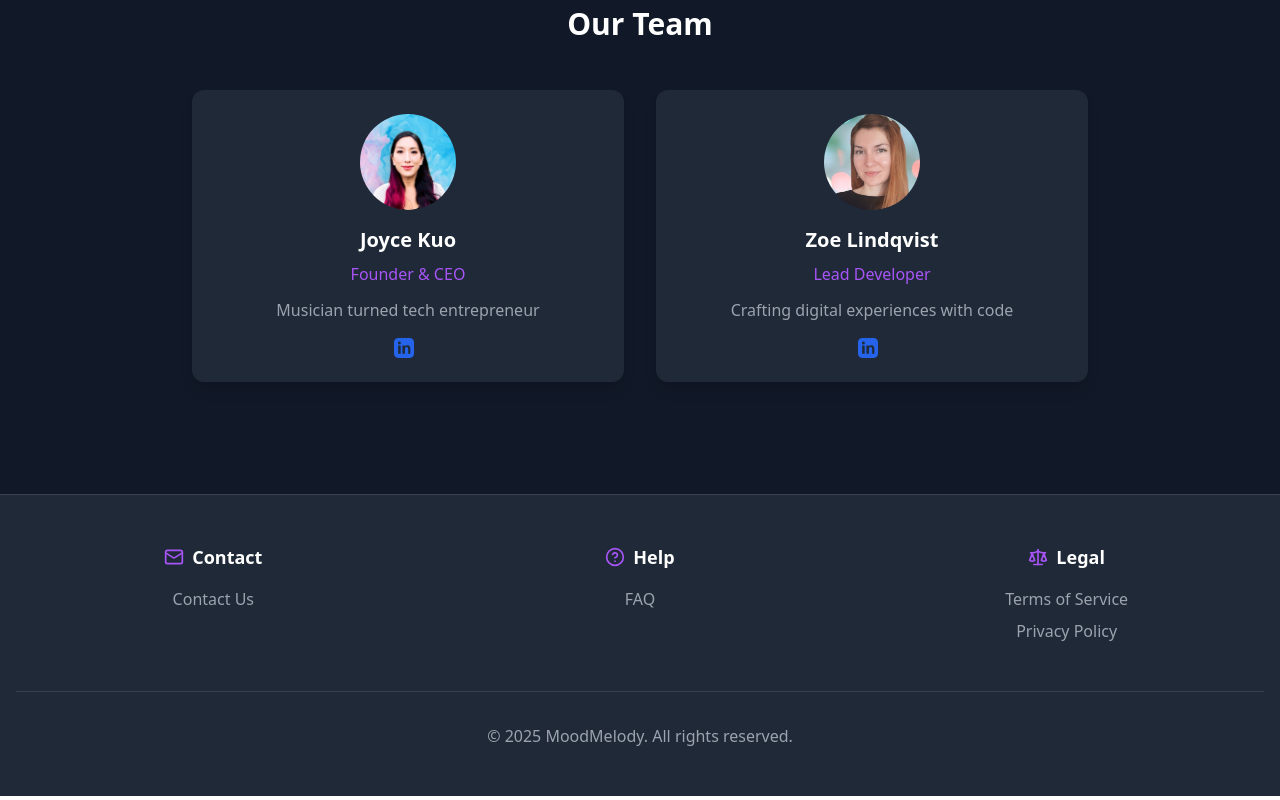
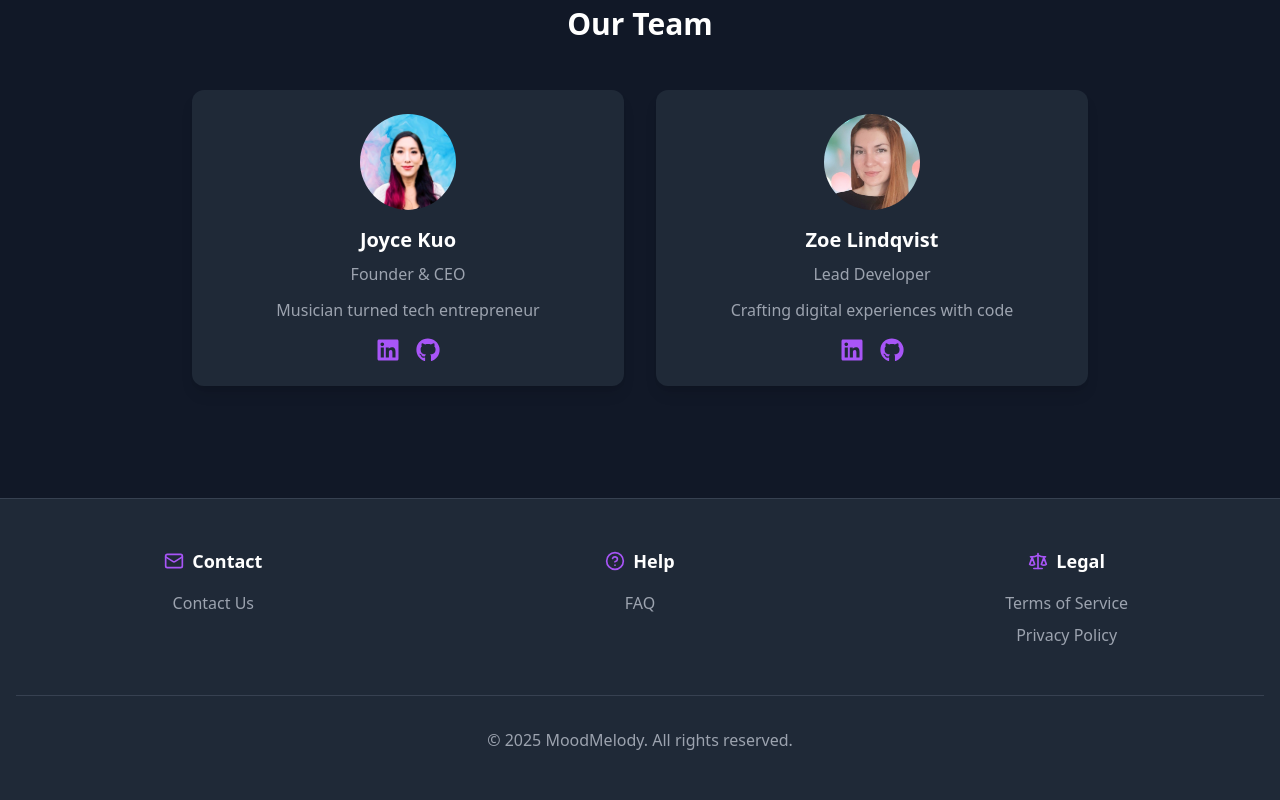
Before and after one commit to zoe-lindqvist/project-final, a React (Vite) app in the folder frontend/: page /about in a window 1280 px wide. Shown: the part 670-1470 px from the top of the page. Built offline with nearby package versions, Linux system fonts and the light colour scheme; no server answers.

Commit message:
fix about section

```diff
--- a/frontend/package.json
+++ b/frontend/package.json
@@ -15,6 +15,7 @@
     "lucide-react": "^0.471.1",
     "react": "^18.2.0",
     "react-dom": "^18.2.0",
+    "react-icons": "^5.5.0",
     "react-router-dom": "^7.1.3",
     "react-textarea-autosize": "^8.5.7",
     "zustand": "^5.0.3"
--- a/frontend/src/pages/About.tsx
+++ b/frontend/src/pages/About.tsx
@@ -15,6 +15,7 @@
  */
 
 import { Music2, Heart, Users, Sparkles } from "lucide-react";
+import { FaLinkedin, FaGithub } from "react-icons/fa";
 
 export const About: React.FC = () => {
   return (
@@ -130,14 +131,18 @@ export const About: React.FC = () => {
               role: "Founder & CEO",
               bio: "Musician turned tech entrepreneur",
               linkedin: "https://www.linkedin.com/in/joyce-kuo-dev/",
+              github: "https://github.com/JoyceKuode",
               image: "/headshots/joyce-kuo.jpg",
             },
             {
               name: "Zoe Lindqvist",
               role: "Lead Developer",
               bio: "Crafting digital experiences with code",
-              linkedin: "https://www.linkedin.com/in/zoe-lindqvist/",
+              // linkedin: "https://www.linkedin.com/in/zoe-lindqvist/",
+              // github: "",
               image: "/headshots/zoe-lindqvist-2.jpg",
+              github: "https://github.com/zoelindqvist",
+              linkedin: "https://linkedin.com/in/zoelindqvist",
             },
           ].map((member, index) => (
             <div
@@ -156,7 +161,7 @@ export const About: React.FC = () => {
               <h3 className="text-xl font-semibold text-text-light dark:text-white mb-2">
                 {member.name}
               </h3>
-              <p className="text-primary-accent dark:text-primary font-medium mb-3">
+              <p className="text-text-light dark:text-text-dark font-medium mb-3">
                 {member.role}
               </p>
 
@@ -164,23 +169,30 @@ export const About: React.FC = () => {
                 {member.bio}
               </p>
 
+              <div className="flex items-center justify-center gap-4">
                 {/* LinkedIn Profile Link */}
                 <a
                   href={member.linkedin}
                   target="_blank"
                   rel="noopener noreferrer"
-                className="mt-4 flex items-center justify-center text-secondary-accent dark:text-secondary-400 hover:underline"
                   aria-label={`Visit ${member.name}'s LinkedIn profile`}
+                  className="mt-4 text-primary-accent dark:text-primary
+                  transition-transform transform hover:scale-110 "
                 >
-                <svg
-                  className="w-5 h-5 mr-2 transition-transform transform hover:scale-110 hover:text-primary-accent dark:hover:text-primary duration-200"
-                  xmlns="http://www.w3.org/2000/svg"
-                  fill="currentColor"
-                  viewBox="0 0 24 24"
+                  <FaLinkedin className="w-6 h-6" />
+                </a>
+
+                {/* GitHub */}
+                <a
+                  href={member.github}
+                  target="_blank"
+                  rel="noopener noreferrer"
+                  className="mt-4 text-primary-accent dark:text-primary transition-transform transform hover:scale-110"
+                  aria-label={`Visit ${member.name}'s GitHub profile`}
                 >
-                  <path d="M19 0h-14c-2.761 0-5 2.239-5 5v14c0 2.761 2.239 5 5 5h14c2.761 0 5-2.239 5-5v-14c0-2.761-2.239-5-5-5zm-11 19h-3v-10h3v10zm-1.5-11.268c-.966 0-1.75-.79-1.75-1.767s.784-1.767 1.75-1.767 1.75.79 1.75 1.767-.784 1.767-1.75 1.767zm13.5 11.268h-3v-5.4c0-1.285-.027-2.936-1.791-2.936-1.794 0-2.068 1.4-2.068 2.85v5.486h-3v-10h2.892v1.369h.041c.404-.765 1.391-1.573 2.864-1.573 3.064 0 3.646 2.015 3.646 4.634v5.57z" />
-                </svg>
+                  <FaGithub className="w-6 h-6" />
                 </a>
+              </div>
             </div>
           ))}
         </div>
--- a/package.json
+++ b/package.json
@@ -3,5 +3,10 @@
   "version": "1.0.0",
   "scripts": {
     "postinstall": "npm install --prefix backend"
+  },
+  "dependencies": {
+    "@fortawesome/fontawesome-svg-core": "^6.7.2",
+    "@fortawesome/free-solid-svg-icons": "^6.7.2",
+    "@fortawesome/react-fontawesome": "^0.2.2"
   }
 }
```
Lines whose indentation alone changed are shown as unchanged.
